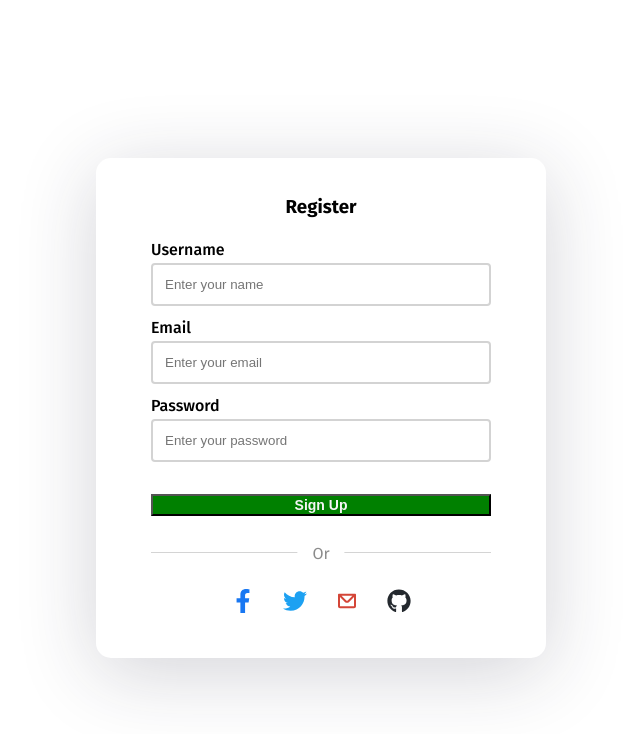
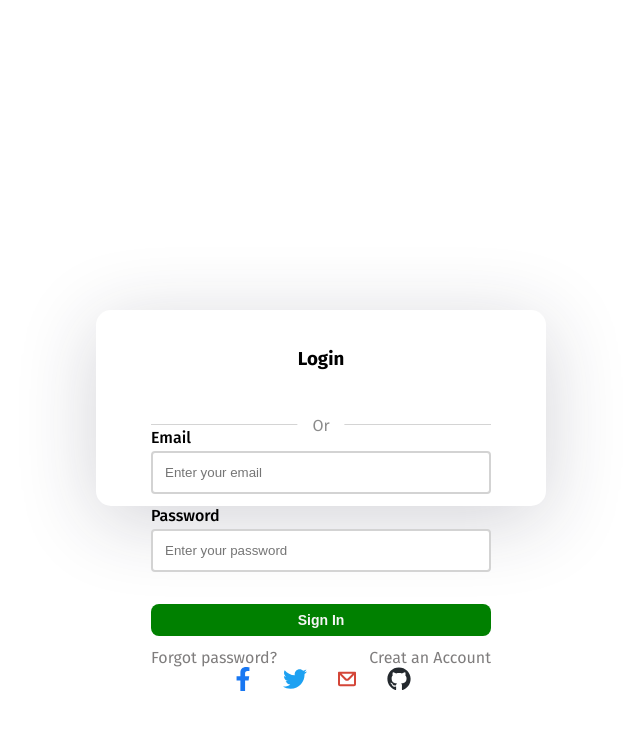
Before and after one commit to neelendrareddy9001/react-deploy-firebase, a React (Create React App) app: page / in a window 1280 px wide. Shown: the top 734 px of the page, without its empty margins (327-967 px from the left). Built offline with nearby package versions, Linux system fonts and the light colour scheme.

Commit message:
login component styles changes modified

```diff
--- a/src/App.js
+++ b/src/App.js
@@ -1,4 +1,4 @@
-// import Login from "./Components/Login";
+import Login from "./Components/Login";
 import Register from "./Components/Register";
 
 import { ToastContainer } from "react-toastify";
@@ -10,7 +10,7 @@ function App() {
       <div className="App">
         <div className="auth-wrapper">
           <div className="auth-inner">
-            <Register />
+            <Login />
             <ToastContainer />
           </div>
         </div>
--- a/src/index.css
+++ b/src/index.css
@@ -9,6 +9,7 @@ body {
   display: flex;
   font-weight: 400;
   font-family: "Fira Sans", sans-serif;
+  overflow: hidden !important;
 }
 
 h1{
@@ -71,7 +72,7 @@ html,
   padding-bottom: 20px;
 }
 
-.login-app, .register-app .input-box {
+.login-app, .register-app, .input-box {
     flex-direction: column;
     display: flex;
     margin-bottom: 8px;
@@ -92,8 +93,14 @@ input:focus {
     outline: none;
 }
 
+.register-app,
+
 .btn {
     margin-top: 1.5rem;
+    padding: 8px 22px;
+    border-radius: 8px;
+    outline: none;
+    border: none;
     width: 100%;
     background: green !important;
     color: whitesmoke !important;
```
